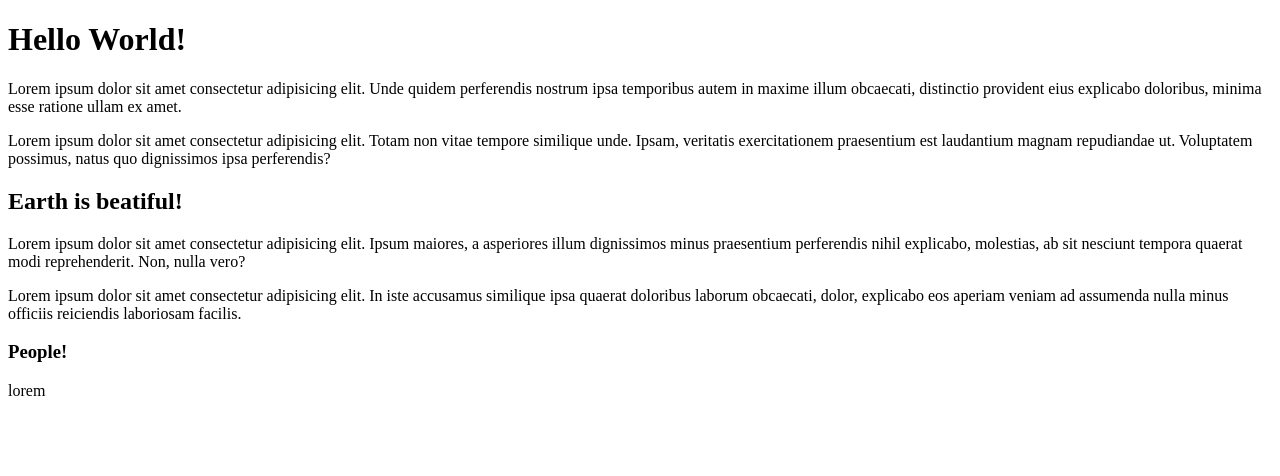
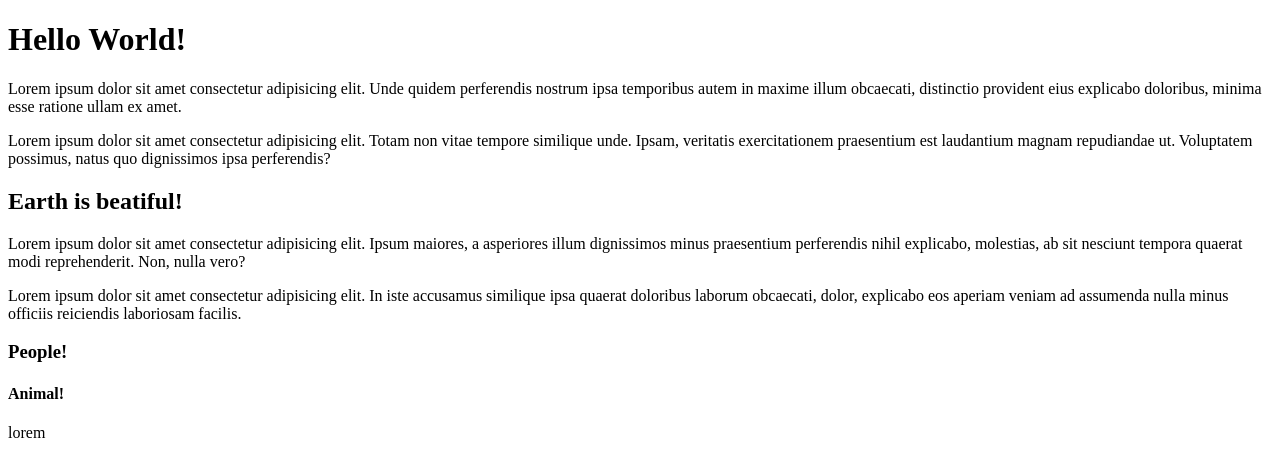
Before and after one commit to Aspirin77/Test_Project, a plain HTML site: page index.html in a window 1280 px wide. Drawn offline with Linux system fonts and the light colour scheme.

Commit message:
new commit!

```diff
--- a/index.html
+++ b/index.html
@@ -28,6 +28,8 @@
 
 	<h3>People!</h3>
 
+	<h4>Animal!</h4>
+
 	<p>lorem</p>
 </body>
 
```
